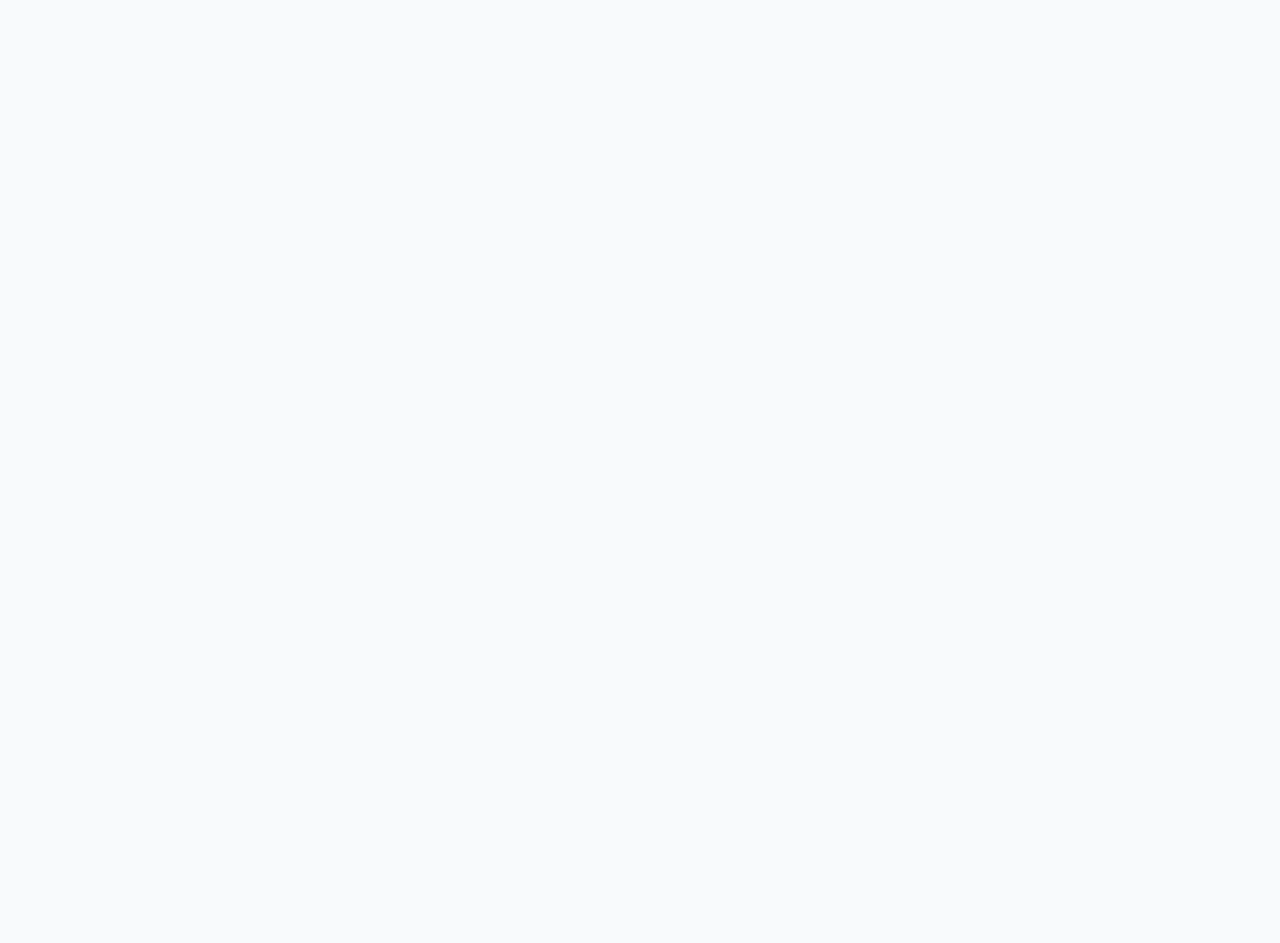
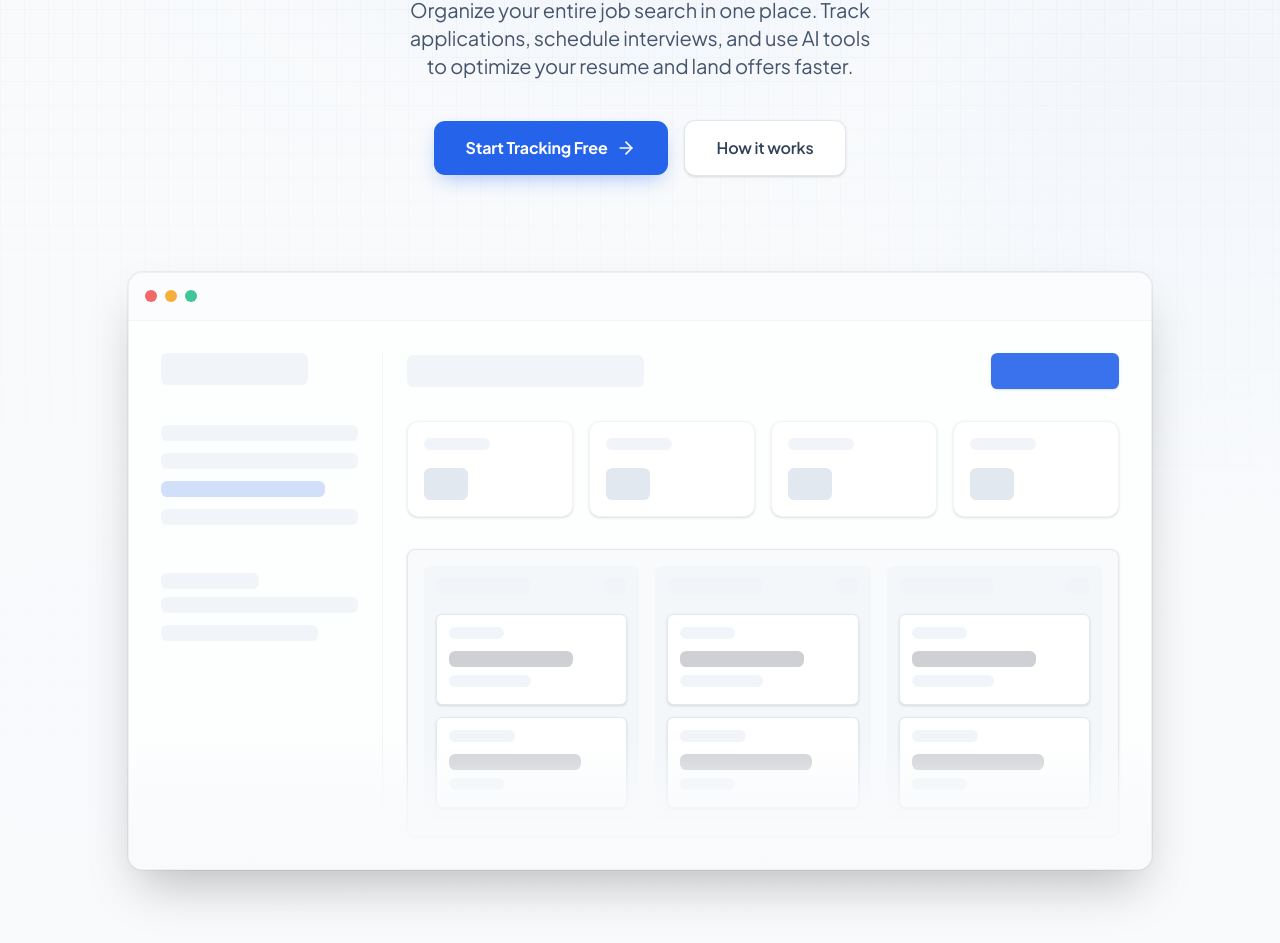
Before and after one commit to parvez-prottoy/job-application-tracker-nextJs, a Next.js app: page / in a window 1280 px wide. Shown: the part 375-1318 px from the top of the page. Before the commit the page ends 800 px from the top, so only its background shows below. Built offline with nearby package versions, Linux system fonts and the light colour scheme.

Commit message:
feat: add Hero component to enhance homepage layout

```diff
--- a/app/page.tsx
+++ b/app/page.tsx
@@ -1,9 +1,13 @@
+import Hero from '@/components/home/Hero';
 import Navbar from '@/components/layout/Navbar';
 
 export default function Home() {
   return (
     <>
       <Navbar />
+      <main className="flex min-h-screen flex-col">
+        <Hero />
+      </main>
     </>
   );
 }
--- /dev/null
+++ b/components/home/Hero.tsx
@@ -0,0 +1,142 @@
+import { ArrowRight, Sparkles } from 'lucide-react';
+import Link from 'next/link';
+export default function Hero() {
+  return (
+    <section className="relative pt-32 pb-20 md:pt-40 md:pb-28 overflow-hidden">
+      {/* Premium Layered Background */}
+      <div className="absolute inset-0 -z-10 bg-background overflow-hidden pointer-events-none">
+        {/* Subtle Grid Pattern */}
+        <div className="absolute inset-0 bg-[linear-gradient(to_right,#80808012_1px,transparent_1px),linear-gradient(to_bottom,#80808012_1px,transparent_1px)] bg-size-[24px_24px]"></div>
+
+        {/* Primary Radial Glow */}
+        <div className="absolute left-1/2 top-0 h-200 w-200 -translate-x-1/2 -translate-y-1/2 opacity-20 blur-[100px] rounded-full bg-primary/40 mix-blend-multiply"></div>
+
+        {/* Secondary Soft Accents */}
+        <div className="absolute right-0 top-1/4 h-125 w-125 translate-x-1/3 opacity-20 blur-[80px] rounded-full bg-info/30 mix-blend-multiply"></div>
+        <div className="absolute left-0 bottom-0 h-150 w-150 -translate-x-1/3 translate-y-1/3 opacity-15 blur-[100px] rounded-full bg-primary/30 mix-blend-multiply"></div>
+
+        {/* Bottom Fade Gradient */}
+        <div className="absolute inset-0 bg-linear-to-t from-background via-background/80 to-transparent"></div>
+      </div>
+
+      <div className="max-w-7xl mx-auto px-4 sm:px-6 lg:px-8 text-center">
+        {/* Badge */}
+        <div className="inline-flex items-center gap-2 px-3 py-1.5 rounded-full bg-primary/10 text-primary text-sm font-medium mb-8">
+          <Sparkles className="w-4 h-4" />
+          <span>AI-Powered Career Management</span>
+        </div>
+
+        {/* Headline */}
+        <h1 className="mb-6 max-w-4xl mx-auto text-balance text-slate-900">
+          Land your dream job with a smarter application tracker
+        </h1>
+
+        {/* Description */}
+        <p className="text-lg md:text-xl text-slate-600 mb-10 max-w-2xl mx-auto text-balance">
+          Organize your entire job search in one place. Track applications,
+          schedule interviews, and use AI tools to optimize your resume and land
+          offers faster.
+        </p>
+
+        {/* CTAs */}
+        <div className="flex flex-col sm:flex-row items-center justify-center gap-4 mb-16 md:mb-24">
+          <Link
+            href="/register"
+            className="flex items-center gap-2 bg-primary text-white px-8 py-3.5 rounded-xl font-bold hover:bg-primary/90 transition-all shadow-[0_8px_20px_-6px_rgba(37,99,235,0.4)] hover:shadow-[0_12px_25px_-8px_rgba(37,99,235,0.5)] hover:-translate-y-0.5 active:translate-y-0 focus-visible:outline-none focus-visible:ring-2 focus-visible:ring-ring focus-visible:ring-offset-2"
+          >
+            Start Tracking Free
+            <ArrowRight className="w-5 h-5" />
+          </Link>
+          <Link
+            href="#how-it-works"
+            className="px-8 py-3.5 rounded-xl font-semibold text-slate-700 bg-white border border-slate-200 shadow-sm hover:bg-slate-50 hover:text-slate-900 transition-colors focus-visible:outline-none focus-visible:ring-2 focus-visible:ring-ring"
+          >
+            How it works
+          </Link>
+        </div>
+
+        {/* Dashboard Preview UI Skeleton */}
+        <div className="relative mx-auto max-w-5xl rounded-2xl border border-slate-200/60 bg-white shadow-2xl overflow-hidden text-left ring-1 ring-black/5">
+          {/* Mac-style window header */}
+          <div className="h-12 border-b border-slate-100 bg-slate-50/50 flex items-center px-4">
+            <div className="flex gap-2">
+              <div className="w-3 h-3 rounded-full bg-destructive/80"></div>
+              <div className="w-3 h-3 rounded-full bg-warning/80"></div>
+              <div className="w-3 h-3 rounded-full bg-success/80"></div>
+            </div>
+          </div>
+
+          {/* Skeleton Body */}
+          <div className="p-4 md:p-8 bg-slate-50/30">
+            <div className="grid grid-cols-1 md:grid-cols-4 gap-6">
+              {/* Sidebar Skeleton */}
+              <div className="hidden md:flex flex-col gap-4 col-span-1 border-r border-slate-100 pr-6">
+                <div className="h-8 w-3/4 bg-muted rounded-md mb-6"></div>
+                <div className="space-y-3">
+                  <div className="h-4 w-full bg-muted rounded-md"></div>
+                  <div className="h-4 w-full bg-muted rounded-md"></div>
+                  <div className="h-4 w-5/6 bg-primary/20 rounded-md"></div>
+                  <div className="h-4 w-full bg-muted rounded-md"></div>
+                </div>
+                <div className="mt-8 space-y-3">
+                  <div className="h-4 w-1/2 bg-muted rounded-md mb-2"></div>
+                  <div className="h-4 w-full bg-muted rounded-md"></div>
+                  <div className="h-4 w-4/5 bg-muted rounded-md"></div>
+                </div>
+              </div>
+
+              {/* Main Content Skeleton */}
+              <div className="col-span-1 md:col-span-3 flex flex-col gap-6">
+                <div className="flex justify-between items-center mb-2">
+                  <div className="h-8 w-1/3 bg-muted rounded-md"></div>
+                  <div className="h-9 w-32 bg-primary/90 rounded-md shadow-sm"></div>
+                </div>
+
+                {/* Stats Row */}
+                <div className="grid grid-cols-2 md:grid-cols-4 gap-4">
+                  {[...Array(4)].map((_, i) => (
+                    <div
+                      key={i}
+                      className="h-24 bg-white border border-slate-100 rounded-xl p-4 flex flex-col justify-between shadow-sm"
+                    >
+                      <div className="h-3 w-1/2 bg-slate-100 rounded-md"></div>
+                      <div className="h-8 w-1/3 bg-slate-200 rounded-md"></div>
+                    </div>
+                  ))}
+                </div>
+
+                {/* Kanban Board Skeleton */}
+                <div className="h-72 bg-background border border-border rounded-lg shadow-sm mt-2 flex gap-4 p-4 overflow-hidden">
+                  {[...Array(3)].map((_, i) => (
+                    <div
+                      key={i}
+                      className="flex-1 bg-secondary/50 rounded-md p-3 flex flex-col gap-3 min-w-50"
+                    >
+                      <div className="flex items-center justify-between mb-2">
+                        <div className="h-4 w-1/2 bg-muted rounded-md"></div>
+                        <div className="h-4 w-6 bg-muted rounded-md"></div>
+                      </div>
+                      <div className="h-24 bg-card rounded-md border border-border shadow-sm p-3">
+                        <div className="h-3 w-1/3 bg-muted rounded-md mb-3"></div>
+                        <div className="h-4 w-3/4 bg-foreground/20 rounded-md mb-2"></div>
+                        <div className="h-3 w-1/2 bg-muted rounded-md"></div>
+                      </div>
+                      <div className="h-24 bg-card rounded-md border border-border shadow-sm p-3">
+                        <div className="h-3 w-2/5 bg-muted rounded-md mb-3"></div>
+                        <div className="h-4 w-4/5 bg-foreground/20 rounded-md mb-2"></div>
+                        <div className="h-3 w-1/3 bg-muted rounded-md"></div>
+                      </div>
+                    </div>
+                  ))}
+                </div>
+              </div>
+            </div>
+          </div>
+
+          {/* Bottom gradient fade for the preview */}
+          <div className="absolute bottom-0 left-0 right-0 h-32 bg-linear-to-t from-background via-background/80 to-transparent pointer-events-none"></div>
+        </div>
+      </div>
+    </section>
+  );
+}
```
